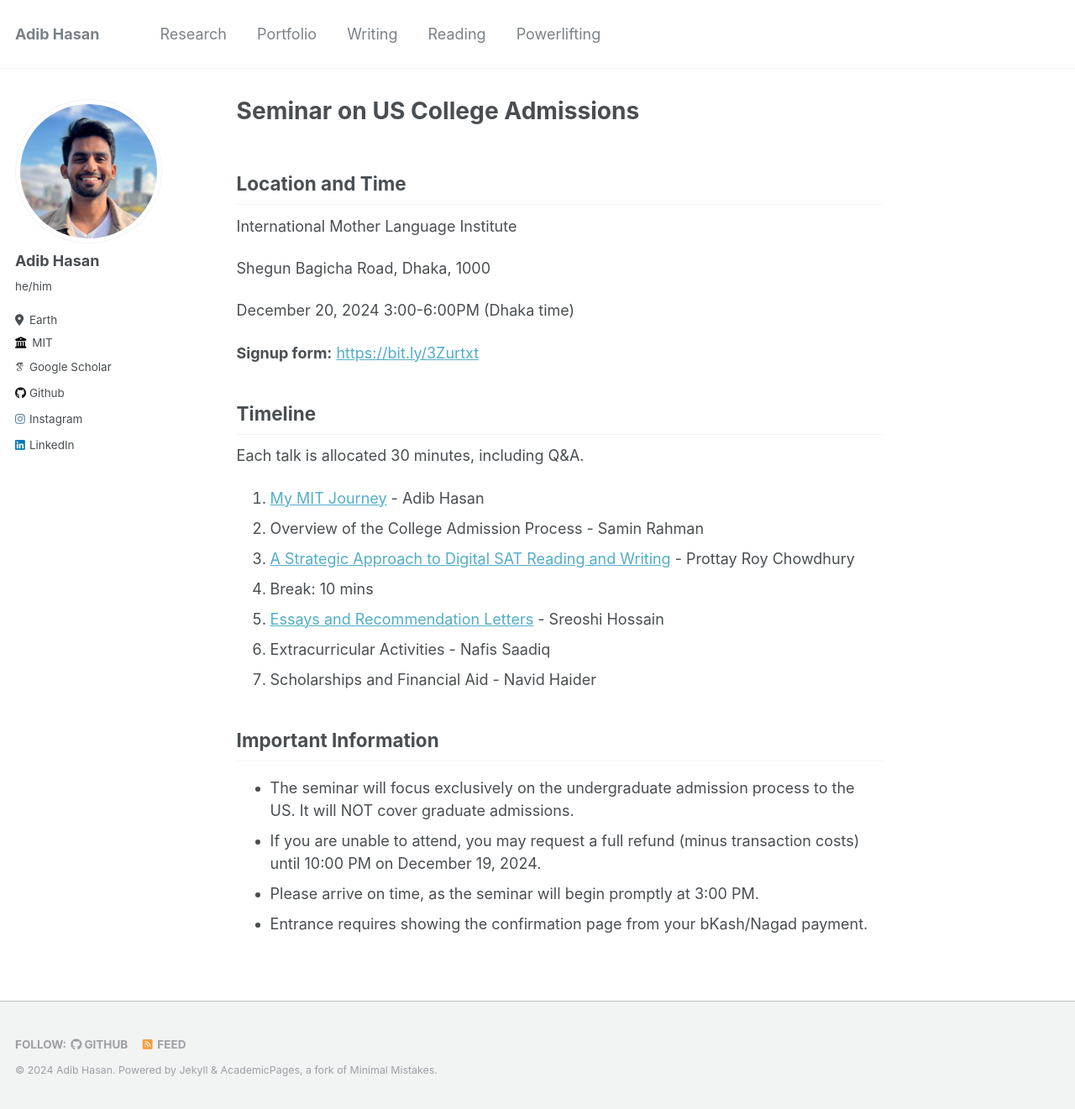
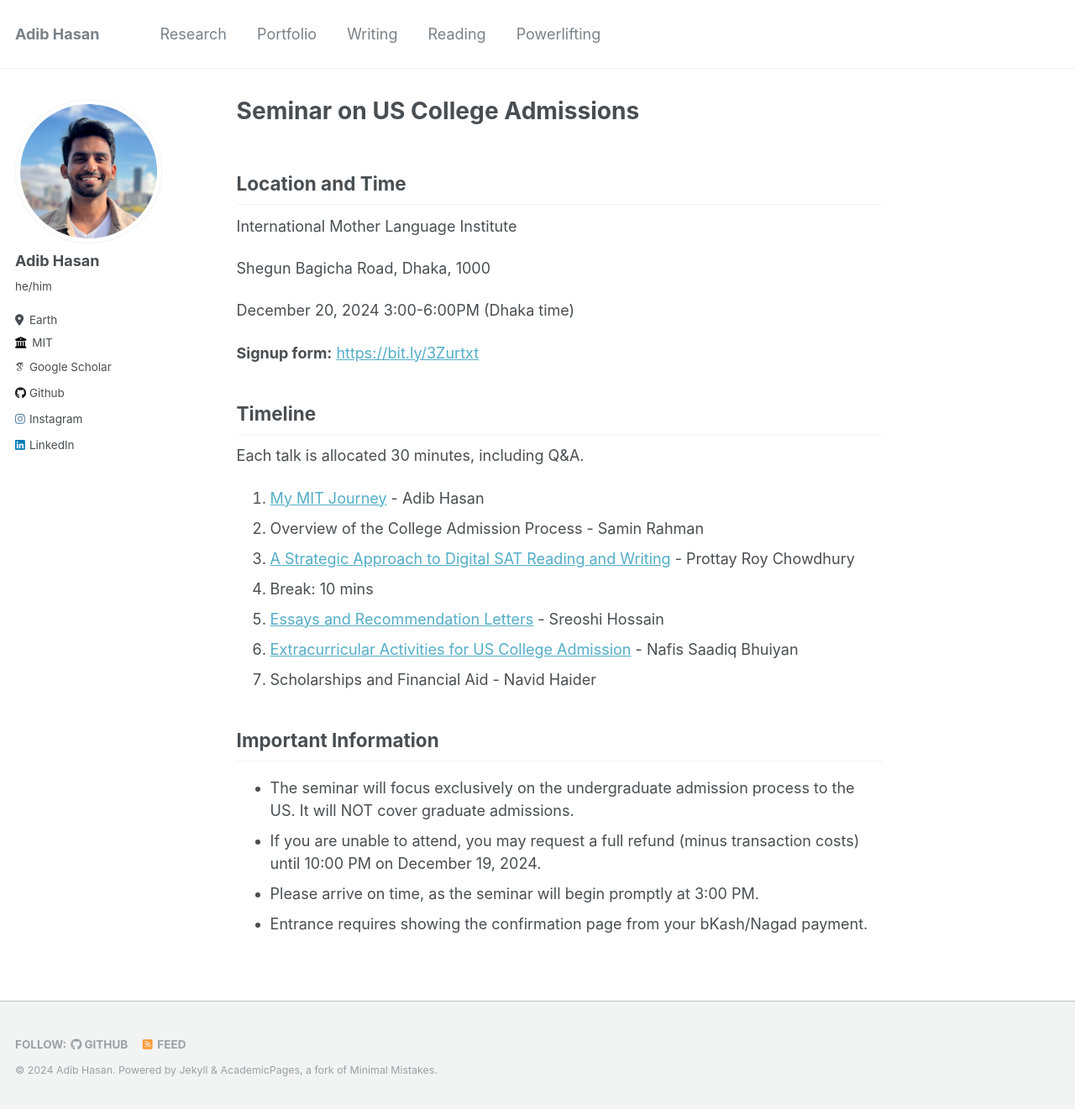
Before and after one commit to Neehan/neehan.github.io, a Jekyll site: the page built from _pages/us-seminar-2024.md, in a window 1280 px wide and 1321 px high. Shown: the whole window at 84% size. Built offline with Jekyll 4.4.1, drawn with Linux system fonts in a browser that asks for light colours; some web fonts are replaced.

Commit message:
Update us-seminar-2024.md

```diff
--- a/_pages/us-seminar-2024.md
+++ b/_pages/us-seminar-2024.md
@@ -19,7 +19,7 @@ Each talk is allocated 30 minutes, including Q&A.
 3. [A Strategic Approach to Digital SAT Reading and Writing](https://docs.google.com/presentation/d/1NA_5PGw_mrt-PgzKkpoZSkOEkzdOOamxLJ85yOurUUI/edit#slide=id.p) - Prottay Roy Chowdhury
 4. Break: 10 mins
 5. [Essays and Recommendation Letters](https://drive.google.com/drive/folders/1VM_CMhB8UFqHeGDtZ-MSXRIQipcsFGfS) - Sreoshi Hossain
-6. Extracurricular Activities - Nafis Saadiq
+6. [Extracurricular Activities for US College Admission](https://docs.google.com/presentation/d/1AOo_Tl1VybBTw7uVOKhUGUFOcMycOQGI_Cu9vYTGjSQ/edit?usp=sharing) - Nafis Saadiq Bhuiyan
 7. Scholarships and Financial Aid - Navid Haider
 
 ## Important Information
```
